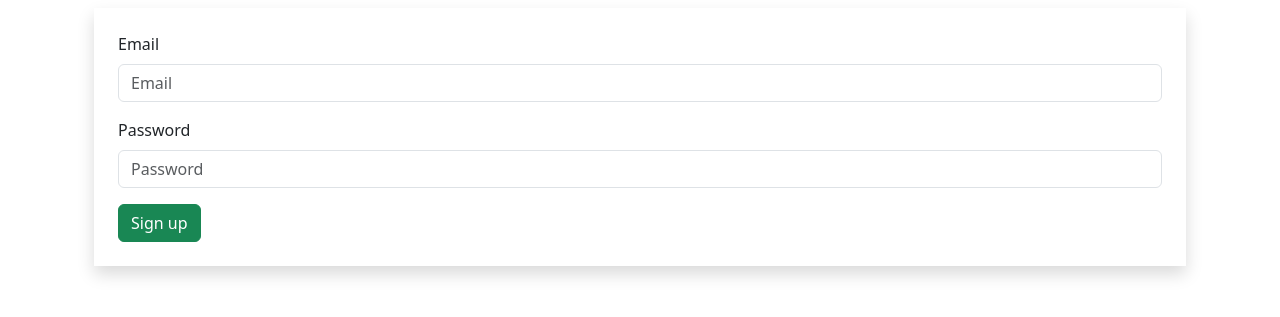
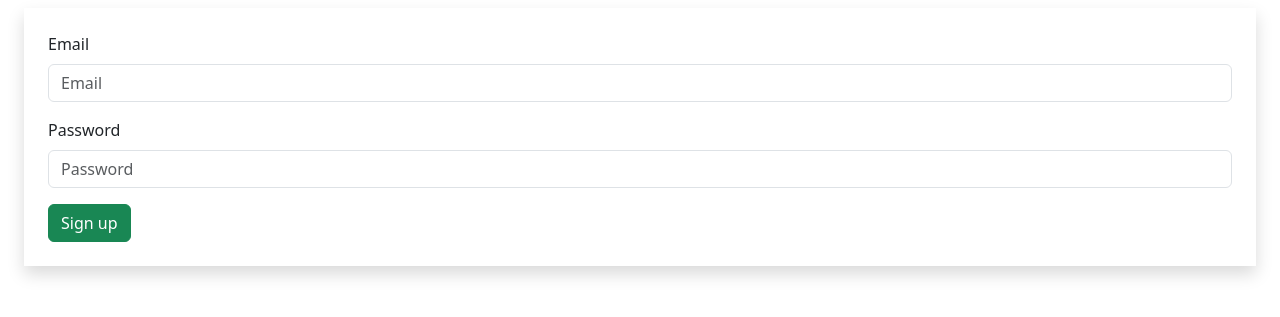
Before and after one commit to MishaelRatemo/H-care-tracker, a Django app: page /login/ in a window 1280 px wide. Shown: the part 125-442 px from the top of the page. Run offline with Django 4.2, Linux system fonts and the light colour scheme; some libraries are stand-ins or nearby versions.

Commit message:
simple styling done for login and sign up

```diff
--- a/templates/logins.html
+++ b/templates/logins.html
@@ -7,11 +7,11 @@
 {% endblock  %}
 
 {% block content %}
-<main class="container">
+<main class="container-fluid">
     <h1>
         {{title}}
     </h1>
-    <div class="container">
+    <div class="container-fluid">
         <form action="{% url 'login' %} " class="shadow p-4" method="post">
             <div class="text-danger">{{error}}</div>
             {% csrf_token %}
--- a/templates/signupform.html
+++ b/templates/signupform.html
@@ -7,11 +7,11 @@
 {% endblock  %}
 
 {% block content %}
-<main class="container">
+<main class="container-fluid">
     <h1>
         {{title}}
     </h1>
-    <div class="container">
+    <div class="container-fluid">
         <form action="{% url 'signup' %} " class="shadow p-4" method="post">
             <div class="text-danger">{{error}}</div>
             <div class="text-success">{{ success}}</div>
```
